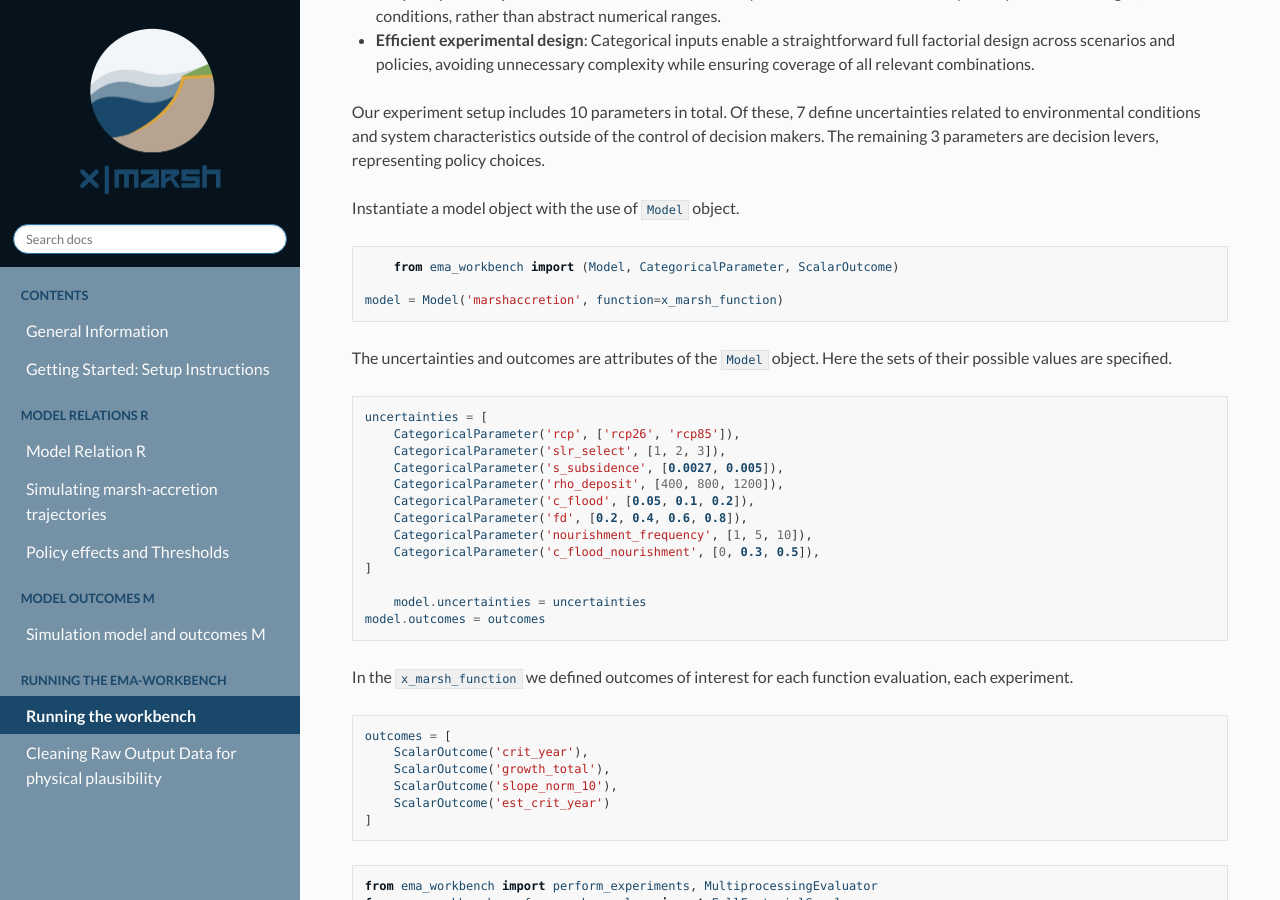
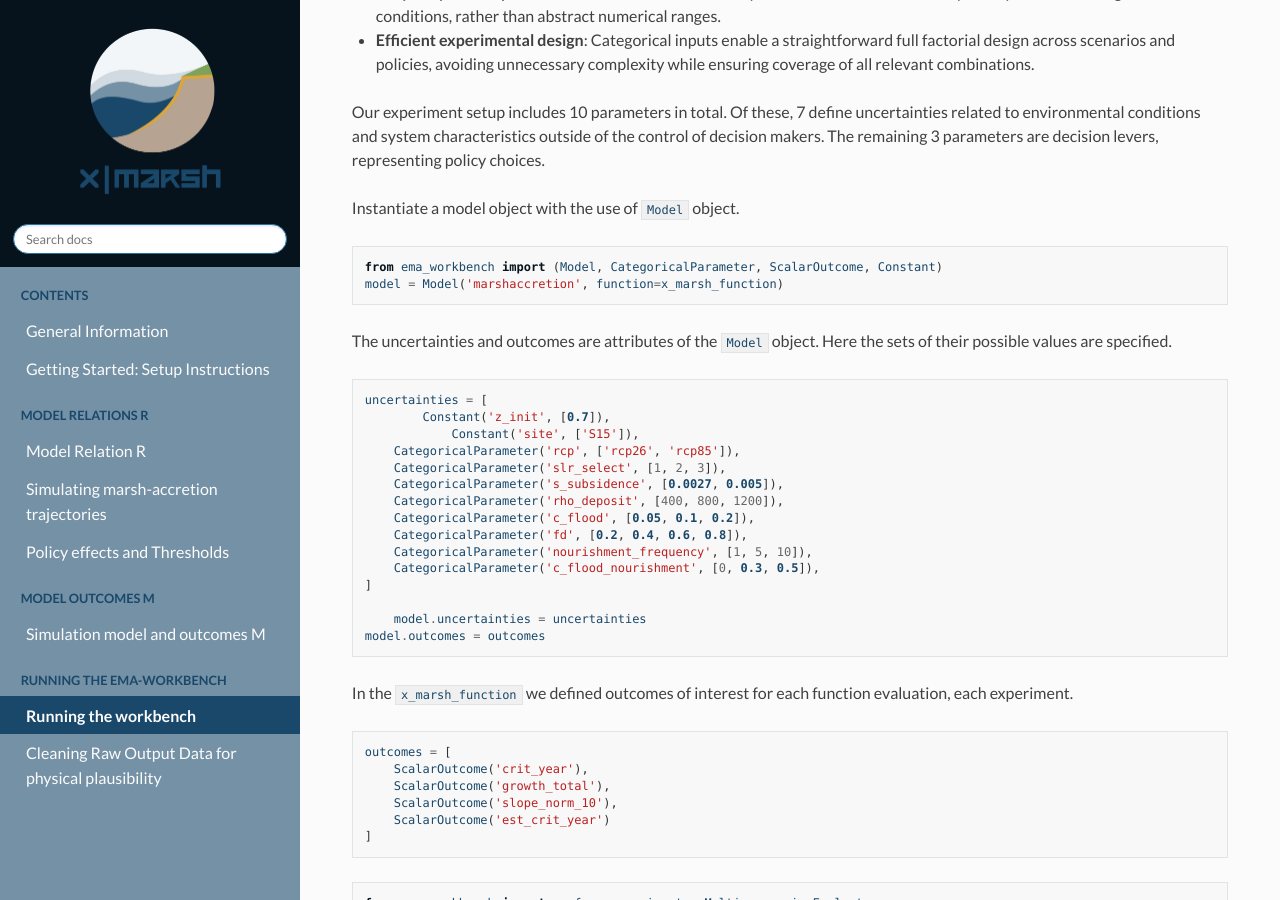
Before and after one commit to christineschottmueller/DAPP_x_marsh_session, a Sphinx documentation site: the page built from docs/chapter_04/04_running_the_workbench.rst, in a window 1280 px wide and 900 px high, scrolled down 466 px. Built offline with Sphinx 7.4.7 and the Read the Docs theme 3.1.0, drawn with Linux system fonts in a browser that asks for light colours.

Commit message:
Update .rst files

```diff
--- a/docs/chapter_04/04_running_the_workbench.rst
+++ b/docs/chapter_04/04_running_the_workbench.rst
@@ -13,9 +13,8 @@ Instantiate a model object with the use of ``Model`` object.
 
 .. code:: ipython3
 
-	from ema_workbench import (Model, CategoricalParameter, ScalarOutcome)
-
-    model = Model('marshaccretion', function=x_marsh_function)
+	from ema_workbench import (Model, CategoricalParameter, ScalarOutcome, Constant)
+	model = Model('marshaccretion', function=x_marsh_function)
 
 
 The uncertainties and outcomes are attributes of the ``Model`` object. Here the sets of their possible values are specified.
@@ -23,6 +22,8 @@ The uncertainties and outcomes are attributes of the ``Model`` object. Here the
 .. code:: ipython3
 
     uncertainties = [
+	    Constant('z_init', [0.7]),
+		Constant('site', ['S15']),
         CategoricalParameter('rcp', ['rcp26', 'rcp85']),
         CategoricalParameter('slr_select', [1, 2, 3]),
         CategoricalParameter('s_subsidence', [0.0027, 0.005]),
```
